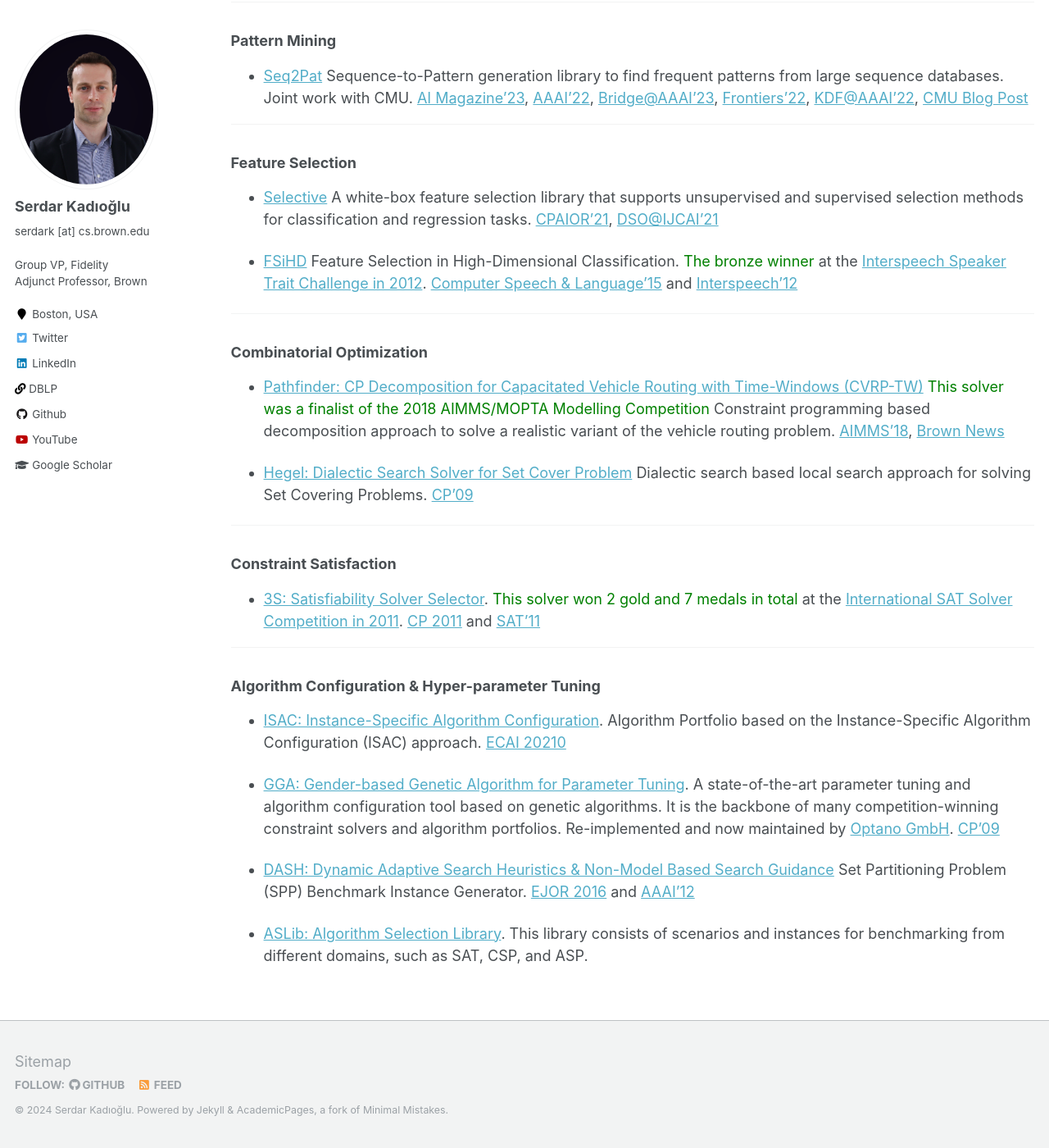
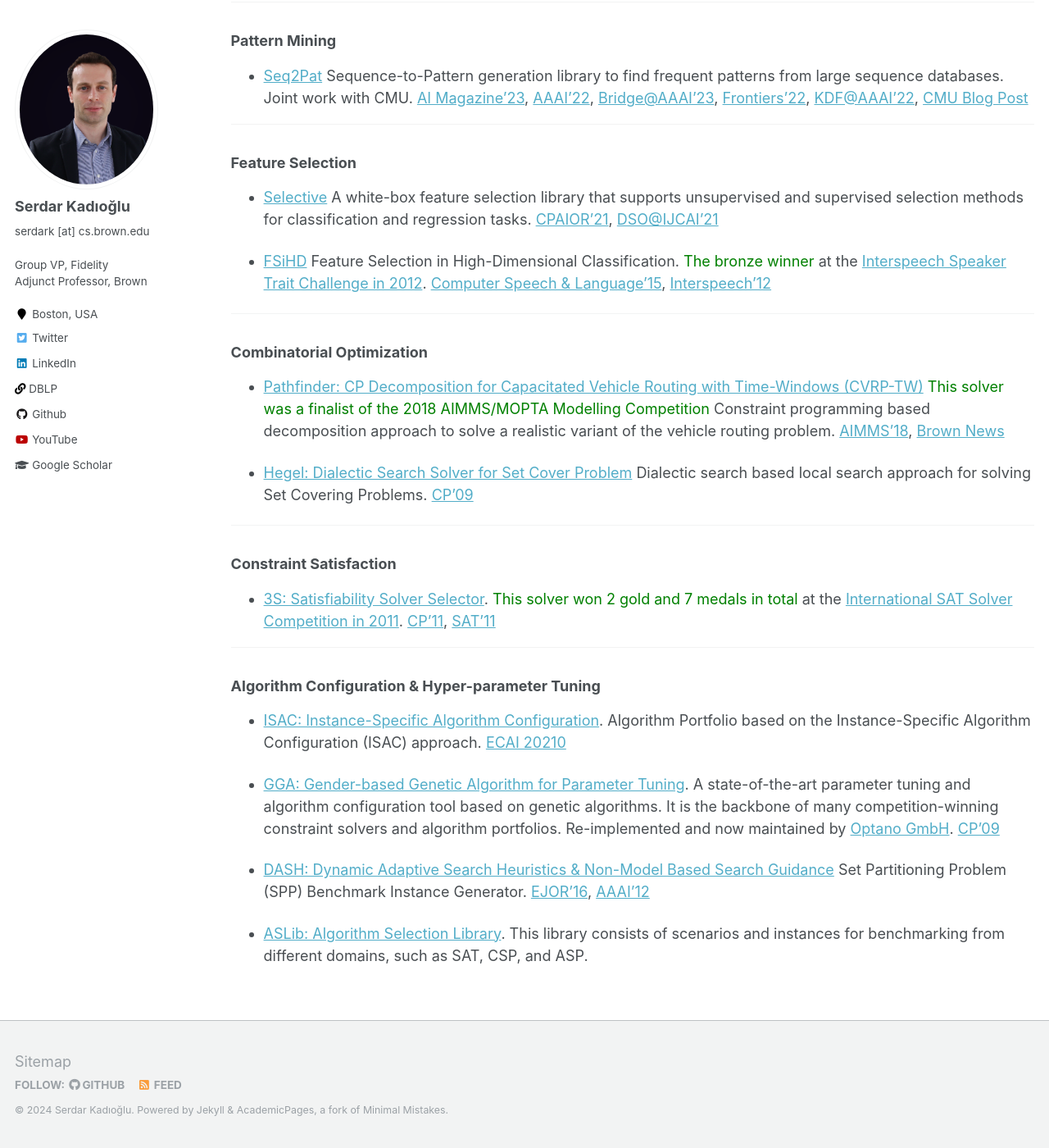
Before and after one commit to skadio/skadio.github.io, a Jekyll site: the page built from _pages/software.md, in a window 1280 px wide and 1400 px high, scrolled down 734 px. Shown: the whole window at 82% size. Built offline with Jekyll 4.4.1, drawn with Linux system fonts in a browser that asks for light colours.

Commit message:
Update software.md

```diff
--- a/_pages/software.md
+++ b/_pages/software.md
@@ -37,7 +37,7 @@ author_profile: true
 
 - [Selective](https://github.com/fidelity/selective) A white-box feature selection library that supports unsupervised and supervised selection methods for classification and regression tasks. [CPAIOR'21](https://link.springer.com/chapter/10.1007/978-3-030-78230-6_27), [DSO@IJCAI'21](https://arxiv.org/abs/2112.03105)
 
-- [FSiHD](http://users.spa.aalto.fi/jpohjala/featureselection/) Feature Selection in High-Dimensional Classification. <span style="color:green">The bronze winner</span> at the [Interspeech Speaker Trait Challenge in 2012](http://www5.informatik.uni-erlangen.de/Forschung/Publikationen/2012/Schuller12-TI2.pdf). [Computer Speech & Language'15](https://www.sciencedirect.com/science/article/abs/pii/S0885230813001113) and [Interspeech'12](https://users.aalto.fi/~jpohjala/publications/is12stc.pdf)
+- [FSiHD](http://users.spa.aalto.fi/jpohjala/featureselection/) Feature Selection in High-Dimensional Classification. <span style="color:green">The bronze winner</span> at the [Interspeech Speaker Trait Challenge in 2012](http://www5.informatik.uni-erlangen.de/Forschung/Publikationen/2012/Schuller12-TI2.pdf). [Computer Speech & Language'15](https://www.sciencedirect.com/science/article/abs/pii/S0885230813001113), [Interspeech'12](https://users.aalto.fi/~jpohjala/publications/is12stc.pdf)
 
 ---
 
@@ -51,7 +51,7 @@ author_profile: true
 
 ### Constraint Satisfaction
 
-- [3S: Satisfiability Solver Selector](https://sites.google.com/site/yurimalitsky/downloads). <span style="color:green">This solver won 2 gold and 7 medals in total</span> at the [International SAT Solver Competition in 2011](http://www.satcompetition.org/). [CP 2011](https://link.springer.com/chapter/10.1007%2F978-3-642-23786-7_35) and [SAT'11](http://link.springer.com/chapter/10.1007%2F978-3-642-21581-0_33)
+- [3S: Satisfiability Solver Selector](https://sites.google.com/site/yurimalitsky/downloads). <span style="color:green">This solver won 2 gold and 7 medals in total</span> at the [International SAT Solver Competition in 2011](http://www.satcompetition.org/). [CP'11](https://link.springer.com/chapter/10.1007%2F978-3-642-23786-7_35), [SAT'11](http://link.springer.com/chapter/10.1007%2F978-3-642-21581-0_33)
 
 ---
 
@@ -61,6 +61,6 @@ author_profile: true
 
 - [GGA: Gender-based Genetic Algorithm for Parameter Tuning](https://github.com/OPTANO/optano.algorithm.tuner). A state-of-the-art parameter tuning and algorithm configuration tool based on genetic algorithms. It is the backbone of many competition-winning constraint solvers and algorithm portfolios. Re-implemented and now maintained by [Optano GmbH](https://optano.com/). [CP'09](http://link.springer.com/chapter/10.1007%2F978-3-642-04244-7_14)
 
-- [DASH: Dynamic Adaptive Search Heuristics & Non-Model Based Search Guidance](https://github.com/skadio/set-partitioning-instance-generator) Set Partitioning Problem (SPP) Benchmark Instance Generator. [EJOR 2016](http://link.springer.com/article/10.1007%2Fs10601-015-9211-0) and [AAAI'12](http://www.aaai.org/ocs/index.php/AAAI/AAAI12/paper/view/5082)
+- [DASH: Dynamic Adaptive Search Heuristics & Non-Model Based Search Guidance](https://github.com/skadio/set-partitioning-instance-generator) Set Partitioning Problem (SPP) Benchmark Instance Generator. [EJOR'16](http://link.springer.com/article/10.1007%2Fs10601-015-9211-0), [AAAI'12](http://www.aaai.org/ocs/index.php/AAAI/AAAI12/paper/view/5082)
 
 - [ASLib: Algorithm Selection Library](https://github.com/coseal/aslib_data). This library consists of scenarios and instances for benchmarking from different domains, such as SAT, CSP, and ASP.
```
